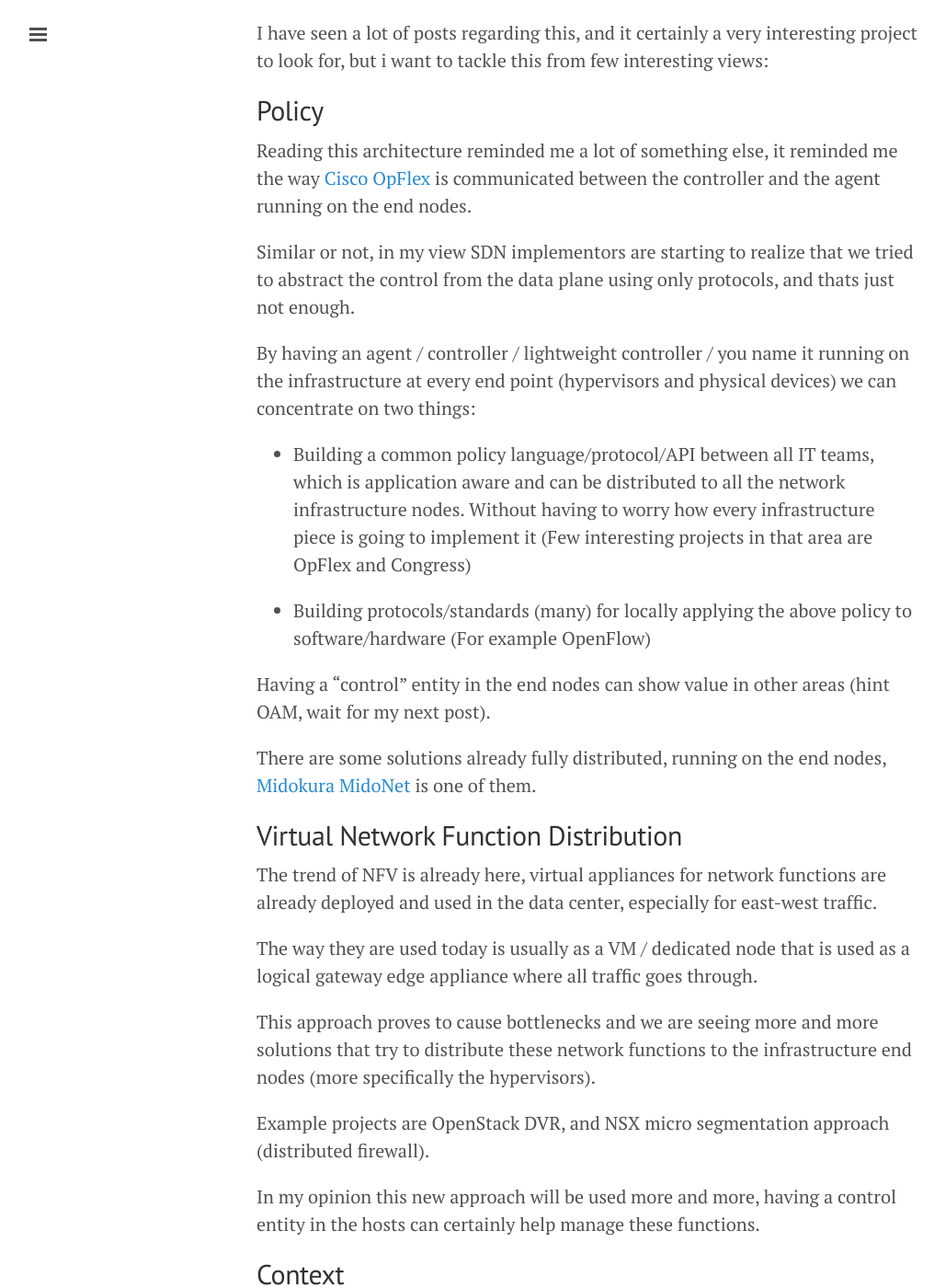
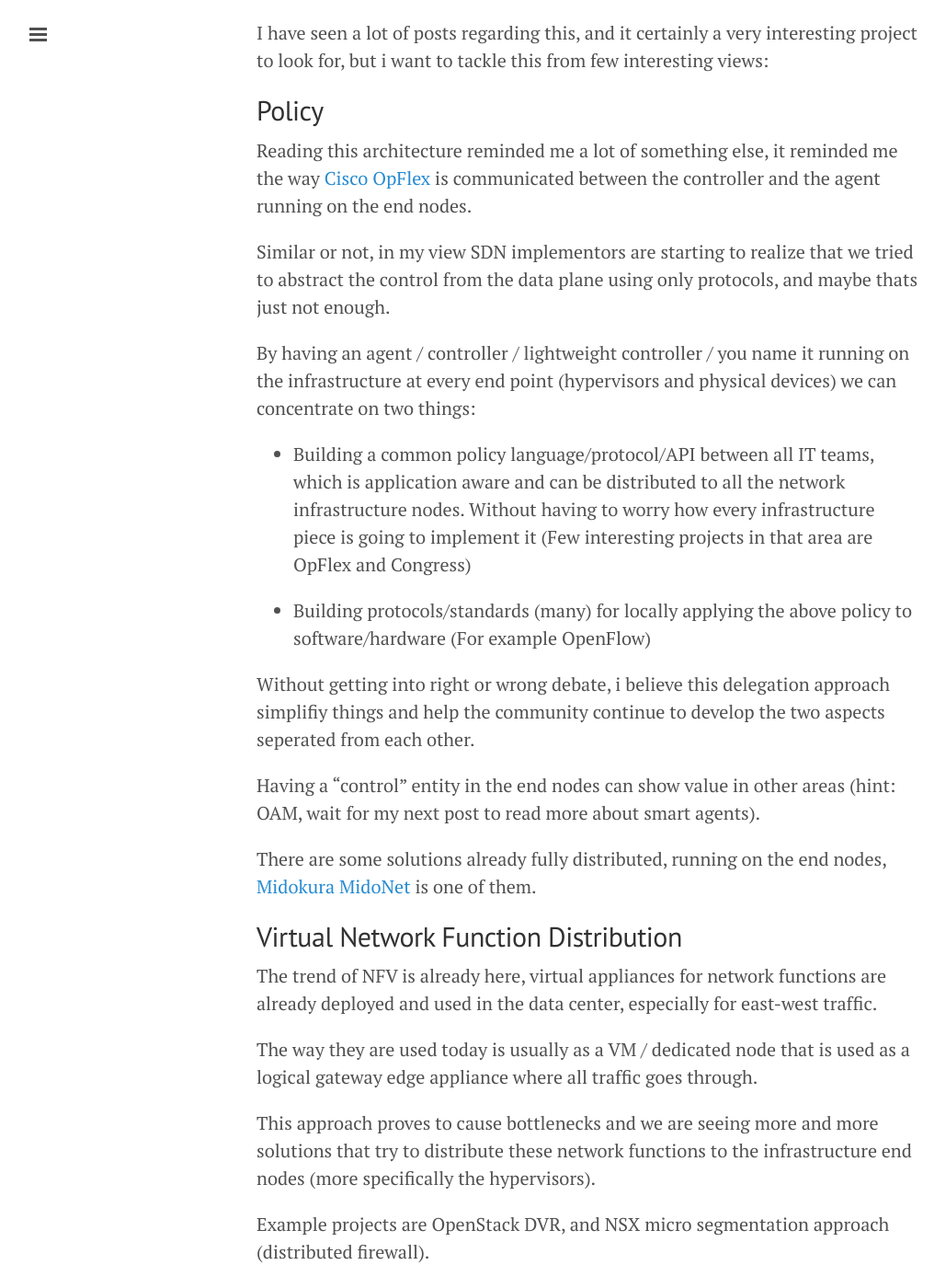
Before and after one commit to GalSagie/GalSagie.github.io, a Jekyll site: the page built from _posts/2015-01-16-ovn-distributed-controller.md, in a window 1280 px wide and 1400 px high, scrolled down 571 px. Shown: the whole window at 92% size, without its empty margins (1-1030 px from the left). Built offline with Jekyll 4.4.1, drawn with Linux system fonts in a browser that asks for light colours; Markdown is read by kramdown in place of the engine named in the settings; comment, search, counter and statistics services are not loaded.

Commit message:
Fix OVN post

```diff
--- a/_posts/2015-01-16-ovn-distributed-controller.md
+++ b/_posts/2015-01-16-ovn-distributed-controller.md
@@ -28,7 +28,7 @@ I have seen a lot of posts regarding this, and it certainly a very interesting p
 
 Reading this architecture reminded me a lot of something else, it reminded me the way [Cisco OpFlex](http://www.cisco.com/c/en/us/solutions/collateral/data-center-virtualization/application-centric-infrastructure/white-paper-c11-731302.html) is communicated between the controller and the agent running on the end nodes.
 
-Similar or not, in my view SDN implementors are starting to realize that we tried to abstract the control from the data plane using only protocols, and thats just not enough.
+Similar or not, in my view SDN implementors are starting to realize that we tried to abstract the control from the data plane using only protocols, and maybe thats just not enough.
 
 By having an agent / controller / lightweight controller / you name it running on the infrastructure at every end point (hypervisors and physical devices) we can concentrate on two things:
 
@@ -39,7 +39,10 @@ Without having to worry how every infrastructure piece is going to implement it
 * Building protocols/standards (many) for locally applying the above policy to software/hardware
 (For example OpenFlow)
 
-Having a "control" entity in the end nodes can show value in other areas (hint OAM, wait for my next post).
+Without getting into right or wrong debate, i believe this delegation approach simplifiy things
+and help the community continue to develop the two aspects seperated from each other.
+
+Having a "control" entity in the end nodes can show value in other areas (hint: OAM, wait for my next post to read more about smart agents).
 
 There are some solutions already fully distributed, running on the end nodes, [Midokura MidoNet](http://bradhedlund.com/2012/10/06/mind-blowing-l2-l4-network-virtualization-by-midokura-midonet/) is one of them.
 
```
